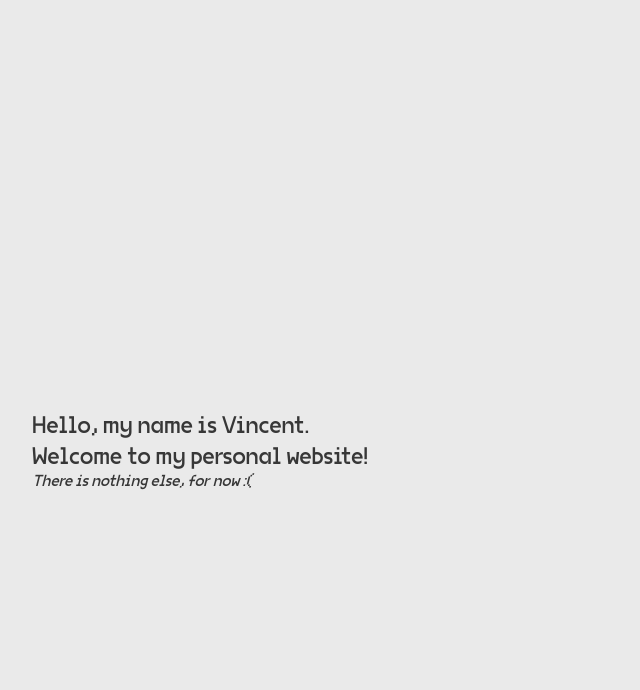
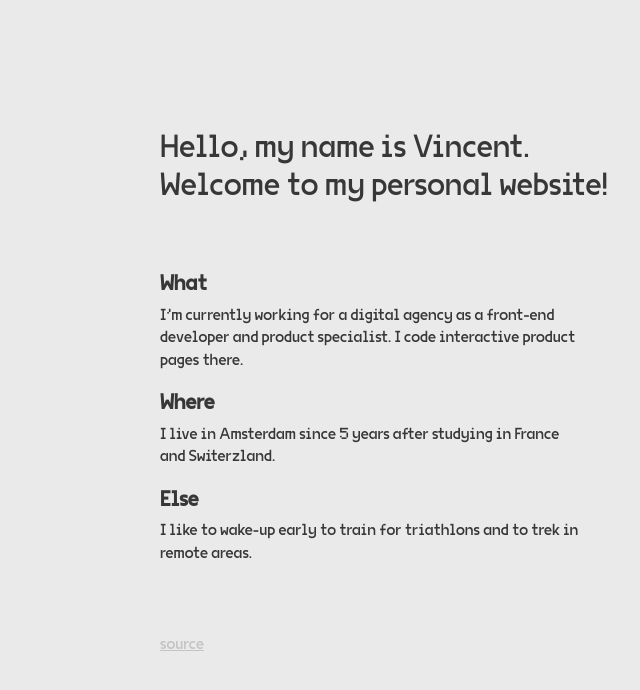
Before and after one commit to vainzou/vainzou.github.io, a Jekyll site: the page built from index.md, in a window 1280 px wide. Shown: the top 690 px of the page, without its empty margins (0-640 px from the left). Built offline with Jekyll 4.4.1, drawn with Linux system fonts in a browser that asks for light colours; some web fonts are replaced.

Commit message:
website update 102

```diff
--- a/_config.yml
+++ b/_config.yml
@@ -1 +1,11 @@
-name: Hello!
+title: Vincent Dubois
+email: vainzou@gmail.com
+description: Personal website of Vincent Dubois
+url: https://vincentdubois.fr
+intro:
+  - title: What
+    body: I'm currently working for a digital agency as a front-end developer and product specialist. I code interactive product pages there.
+  - title: Where
+    body: I live in Amsterdam since 5 years after studying in France and Switerzland.
+  - title: Else
+    body: I like to wake-up early to train for triathlons and to trek in remote areas.
--- /dev/null
+++ b/_includes/footer.html
@@ -0,0 +1,3 @@
+<footer>
+<a href="https://github.com/vainzou/vainzou.github.io">source</a>
+</footer>
--- /dev/null
+++ b/_includes/head.html
@@ -0,0 +1,11 @@
+<head>
+  <meta charset="utf-8">
+  <title>Hello!</title>
+  <meta name="description" content="vincentdubois.fr">
+  <meta name="author" content="Vincent Dubois">
+  <meta name="theme-color" content="#eaeaea">
+  <meta name="viewport" content="width=device-width, initial-scale=1">
+  <link rel="shortcut icon" href="{{ '/favicon.ico' | relative_url }}" type="image/x-icon">
+  <link rel="icon" href="{{ '/favicon.ico' | relative_url }}" type="image/x-icon">
+  <link rel="stylesheet" type="text/css"href="{{ '/assets/css/main.css' | relative_url }}">
+</head>
--- /dev/null
+++ b/_includes/intro.html
@@ -0,0 +1,8 @@
+<div class="intro">
+    {% for intro in site.intro %}
+    <div class="intro-part">
+        <h3 class="intro-title">{{ intro.title }}</h3>
+        <p class="intro-body">{{ intro.body }}</p>
+    </div>
+    {% endfor %}
+</div>
--- a/_layouts/default.html
+++ b/_layouts/default.html
@@ -1,19 +1,13 @@
 <!doctype html>
 <html lang="en">
-<head>
-  <meta charset="utf-8">
-  <title>Hello!</title>
-  <meta name="description" content="vincentdubois.fr">
-  <meta name="author" content="Vincent Dubois">
-  <meta name="theme-color" content="#eaeaea">
-  <meta name="viewport" content="width=device-width, initial-scale=1">
-  <link rel="shortcut icon" href="/favicon.ico" type="image/x-icon">
-  <link rel="icon" href="/favicon.ico" type="image/x-icon">
-  <link rel="stylesheet" type="text/css" href="assets/css/main.css">
-</head>
+{% include head.html %}
 <body>
     <div class="container">
+        <main>
         {{ content }}
+        {% include intro.html %}
+        </main>
+        {% include footer.html %}
     </div>
     <script src="assets/js/main.js"></script>
 </body>
--- a/assets/css/main.css
+++ b/assets/css/main.css
@@ -5,7 +5,7 @@
 html, body, div, span, applet, object, iframe,
 h1, h2, h3, h4, h5, h6, p, blockquote, pre,
 a, abbr, acronym, address, big, cite, code,
-del, dfn, em, img, ins, kbd, q, s, samp,
+del, dfn, img, ins, kbd, q, s, samp,
 small, strike, strong, sub, sup, tt, var,
 b, u, i, center,
 dl, dt, dd, ol, ul, li,
@@ -66,37 +66,54 @@ table {
 }
 
 body {
-    background-color: whitesmoke;
     box-sizing: border-box;
     width: 100%;
+    height: 100%;
     font-size: 16px;
+    line-height: 1.4em;
     background-color: #eaeaea;
 }
 
 .container {
     overflow: hidden;
-    position: absolute;
-    width: 100%;
-    height: 100%;
-    display: flex;
-    justify-content: center;
-	flex-direction: column;
+    width: 90%;
+    max-width: 960px;
+    margin: 0 auto;
     font-family: "VG5000", arial, sans-serif;
     color: #373737;
+    margin-top: 10%;
+}
+
+main{
+    display: flex;
+    flex-direction: column;
+}
+
+h1{
+  font-size: 2em;
+  line-height: normal;
+}
+
+.intro{
+    margin:5% 0px;
+    max-width:420px;
+}
+
+.intro-part{
+    margin:5% 0px;
+}
+
+.intro-title{
+    margin:2% 0px;
+    font-size: 1.333em;
+    font-weight:600;
+}
+
+footer a{
+    color: #c4c4c4;
 }
 
 ::selection {
   color: #eaeaea;
   background: #373737;
 }
-
-.container h1 {
-    font-size: 1.5rem;
-    line-height: 1.3em;
-	margin-left: 2.5%;
-}
-
-.disclaimer {
-    font-style: italic;
-	margin-left: 2.5%;
-}
--- a/index.md
+++ b/index.md
@@ -1,9 +1,8 @@
 ---
-title: index
+title: Personal website of Vincent Dubois
 layout: default
 ---
 
 # Hello, my name is Vincent.
 # Welcome to my personal website!
-
-<span class='disclaimer'>There is nothing else, for now :(</span>
+<!--_There is nothing else, for now :(_-->
```
Also changed, not shown: 1 other file.
